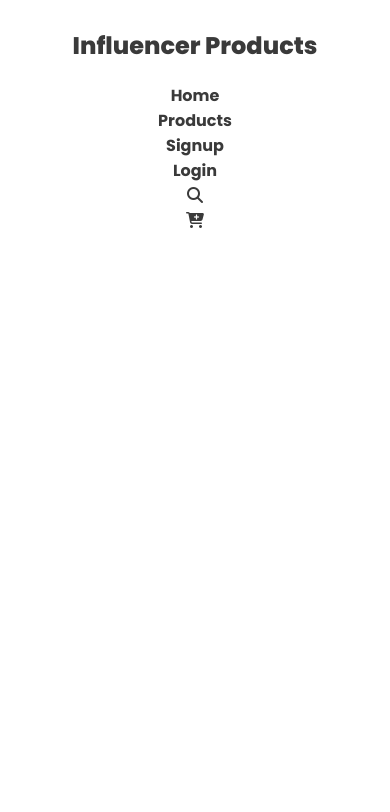
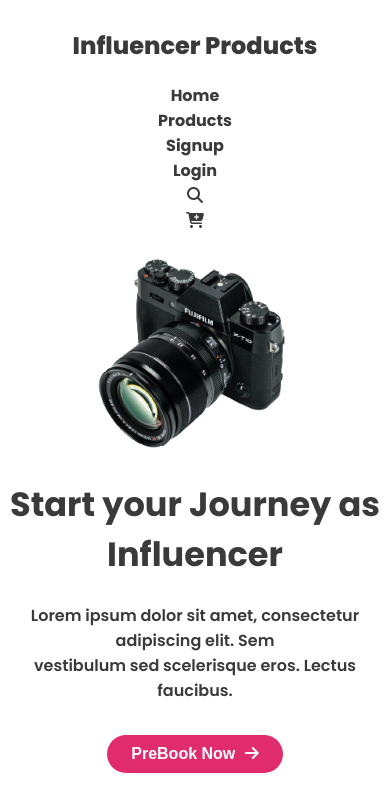
Before and after one commit to mehedirifat9/influencer-gear, a plain HTML site: page index.html in a window 390 px wide. Drawn offline with Linux system fonts and the light colour scheme.

Commit message:
Banner Section Completed

```diff
--- a/index.html
+++ b/index.html
@@ -25,6 +25,15 @@
                 <li><a href=""><i class="fa-solid fa-cart-plus"></i></a></li>
             </div>
         </nav>
+        <div class="banner-section">
+            <div>
+                <h1 class="banner-title">Start your Journey as <br> Influencer</h1>
+                <p class="banner-text">Lorem ipsum dolor sit amet, consectetur adipiscing elit. Sem <br> vestibulum sed scelerisque eros. Lectus faucibus.</p>
+                <button class="banner-btn">PreBook Now <i class="fa-solid fa-arrow-right"></i></button>
+            </div>
+            <img src="./images/main-camera.png" alt="">
+
+        </div>
     </header>
     <main>
 
--- a/style.css
+++ b/style.css
@@ -57,6 +57,45 @@ header {
     justify-content: space-between;
 }
 
+.banner-section{
+    display: flex;
+    justify-content: space-between;
+    align-items: center;
+    margin-top: 80px;
+}
+
+
+.banner-title{
+    font-size: 3.1rem;
+    color: #3A3A3A;
+    font-weight: 700;
+}
+
+.banner-text{
+    font-size: 1rem;
+    color: #3A3A3A;
+    font-weight: 600;
+}
+
+.banner-btn{
+    font-size: 1rem;
+    color: white;
+    font-weight: 700;
+    background-color: #E02C6D;
+    padding: 10px 24px 10px 24px;
+    border: none;
+    border-radius: 40px;
+    margin-top: 16px;
+
+}
+
+.fa-arrow-right{
+    margin-left: 5px;
+}
+
+
+/* Responsive Section */
+
 @media screen and (max-width: 425px) {
 
     .navbar {
@@ -74,6 +113,19 @@ header {
     margin: 0;
 }
 
+.banner-section{
+    flex-direction: column-reverse;
+    text-align: center;
+    margin-top: 14px;
+}
+
+.banner-title{
+    font-size: 2.1rem;
+}
+
+.banner-section img{
+    width: 60%;
+}
 
 
 
```
